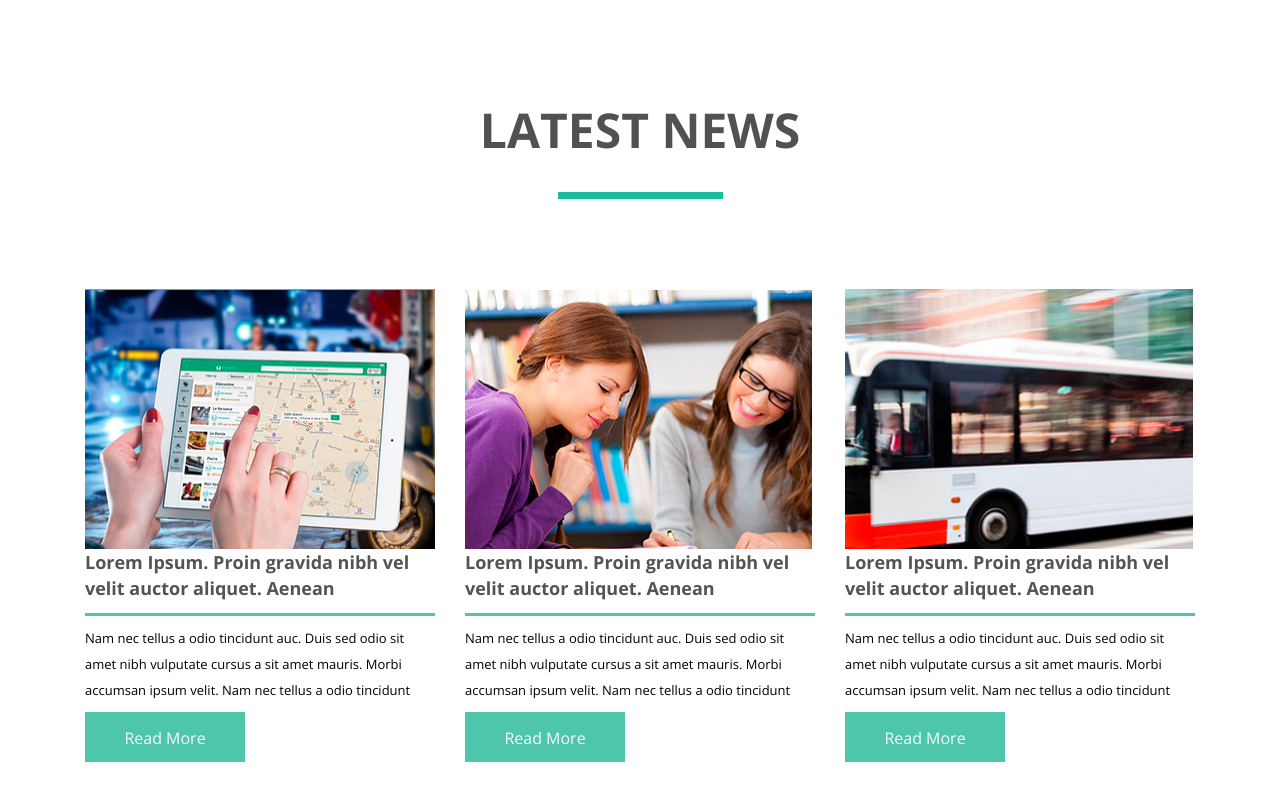
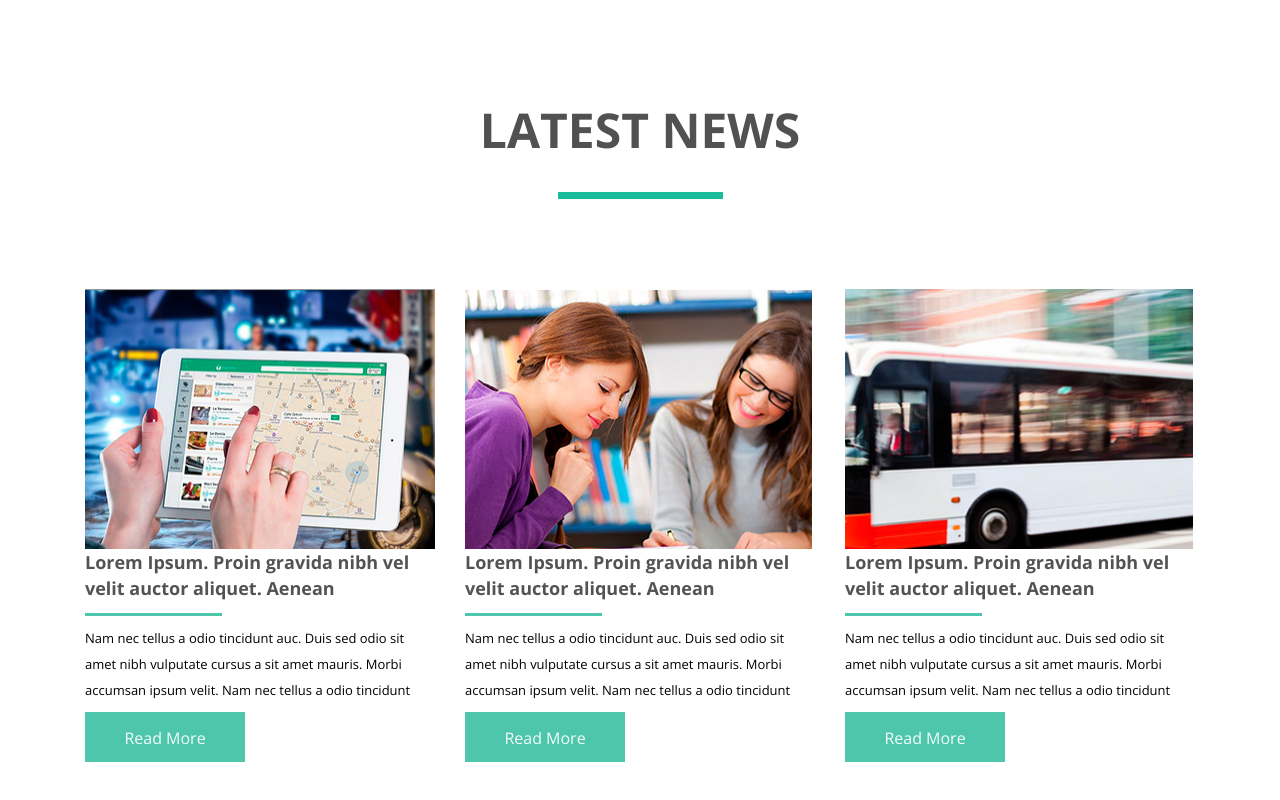
Before and after one commit to AlexDiakonov/goit-fe-course, a plain HTML site: page module-04/index.html in a window 1280 px wide. Shown: the part 1039-1839 px from the top of the page. Drawn offline with nearby package versions, Linux system fonts and the light colour scheme.

Commit message:
Resubmited assignment

```diff
--- a/module-04/style.css
+++ b/module-04/style.css
@@ -177,6 +177,7 @@
     line-height: 26px;
 }
 .news h3::after{
+    width: 137px;
     margin-top:12px;
     display: block;
     content: '';
```
